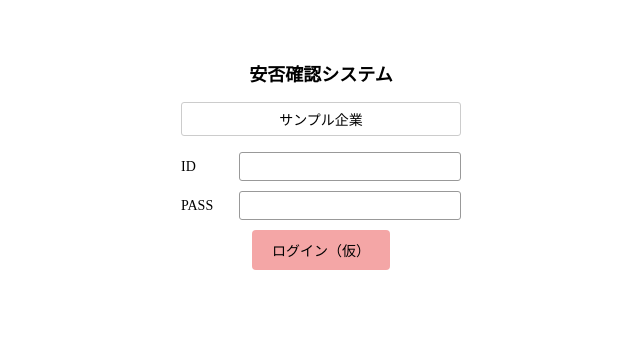
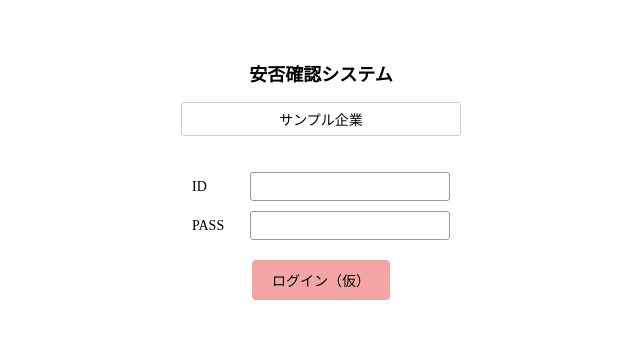
Before and after one commit to dev-challenger-entry/Anpi-Kakunin-System, a React (Vite) app in the folder my-react-app/: page / in a window 1280 px wide. Shown: the top 338 px of the page, without its empty margins (319-959 px from the left). Built offline with nearby package versions, Linux system fonts and the light colour scheme.

Commit message:
feat(dev):ログインフォームのレイアウトを実装終了
併せて、コードの可読性を向上させるため、共通レイアウトと個別レイアウトで分けた。次の実装ではマイページのデザインを整えていく。

```diff
--- a/my-react-app/src/App.css
+++ b/my-react-app/src/App.css
@@ -1 +1,27 @@
-/* App.css の中身は今は空でOK。今は何も参照する要素がない */
+/* ==========================================
+   カード全体のレイアウト
+   ========================================== */
+.system-header {
+  max-width: 320px;
+  /* 下のマージンを触ると、個別ページのデザインとの間隔を調整可能 */
+  margin: 40px auto 0;
+  padding: 20px;
+  text-align: center;
+}
+
+
+/* ==========================================
+   タイトル・会社名
+   ========================================== */
+.system-title {
+  font-size: 18px;
+  margin-bottom: 16px;
+}
+
+.company-name {
+  border: 1px solid #ccc;
+  border-radius: 3px;
+  padding: 6px;
+  font-size: 14px;
+  margin-bottom: 16px;
+}
--- a/my-react-app/src/App.jsx
+++ b/my-react-app/src/App.jsx
@@ -8,6 +8,13 @@ function App() {
   const [loggedInEmployeeId, setLoggedInEmployeeId] = useState(null);
 
   return (
+  <>
+
+    <div className="system-header">
+      <h1 className="system-title">安否確認システム</h1>
+      <div className="company-name">サンプル企業</div>
+    </div>
+
     <div>
       {!loggedInEmployeeId ? (
         <Login onLoginSuccess={(employeeId) => setLoggedInEmployeeId(employeeId)} />
@@ -15,6 +22,9 @@ function App() {
         <MyPage employeeId={loggedInEmployeeId} />
       )}
     </div>
+
+  </>
+
   )
 }
 
--- a/my-react-app/src/component/Login.css
+++ b/my-react-app/src/component/Login.css
@@ -1,35 +1,11 @@
-/* ==========================================
-   カード全体のレイアウト
-   ========================================== */
-.login-card {
-  max-width: 320px;
-  margin: 40px auto;
-  padding: 20px;
-  text-align: center;
-}
-
-
-/* ==========================================
-   タイトル・会社名
-   ========================================== */
-.system-title {
-  font-size: 18px;
-  margin-bottom: 16px;
-}
-
-.company-name {
-  border: 1px solid #ccc;
-  border-radius: 3px;
-  padding: 6px;
-  font-size: 14px;
-  margin-bottom: 16px;
-}
-
 
 /* ==========================================
    ログインボタン
    ========================================== */
 .login-button {
+  display: block;
+  margin: 20px auto 0;
+
   background-color: #f4a6a6;
   border: none;
   border-radius: 4px;
@@ -52,6 +28,10 @@
   gap: 8px;
   margin-bottom: 10px;
   text-align: left;
+
+  width: 258px;
+  margin-left: auto;
+  margin-right: auto;
 }
 
 .form-group label {
@@ -60,7 +40,8 @@
 }
 
 .form-group input {
-  flex: 1;
+  width: 200px;
+  box-sizing: border-box;
   border: 1px solid #999;
   border-radius: 3px;
   padding: 6px 8px;
--- a/my-react-app/src/component/Login.jsx
+++ b/my-react-app/src/component/Login.jsx
@@ -6,10 +6,8 @@ const [id, setId] = useState('')
 const [password, setPassword] = useState('')
 
   return (
-    <div className="login-card">
-      <h1 className="system-title">安否確認システム</h1>
-      <div className="company-name">サンプル企業</div>
 
+    <>
       <div className="form-group">
         <label htmlFor="id">ID</label>
         <input
@@ -33,7 +31,8 @@ const [password, setPassword] = useState('')
       <button className="login-button" onClick={() => onLoginSuccess('test-employee-id')}>
         ログイン（仮）
       </button>
-    </div>
+
+    </>
   )
 }
 export default Login
```
